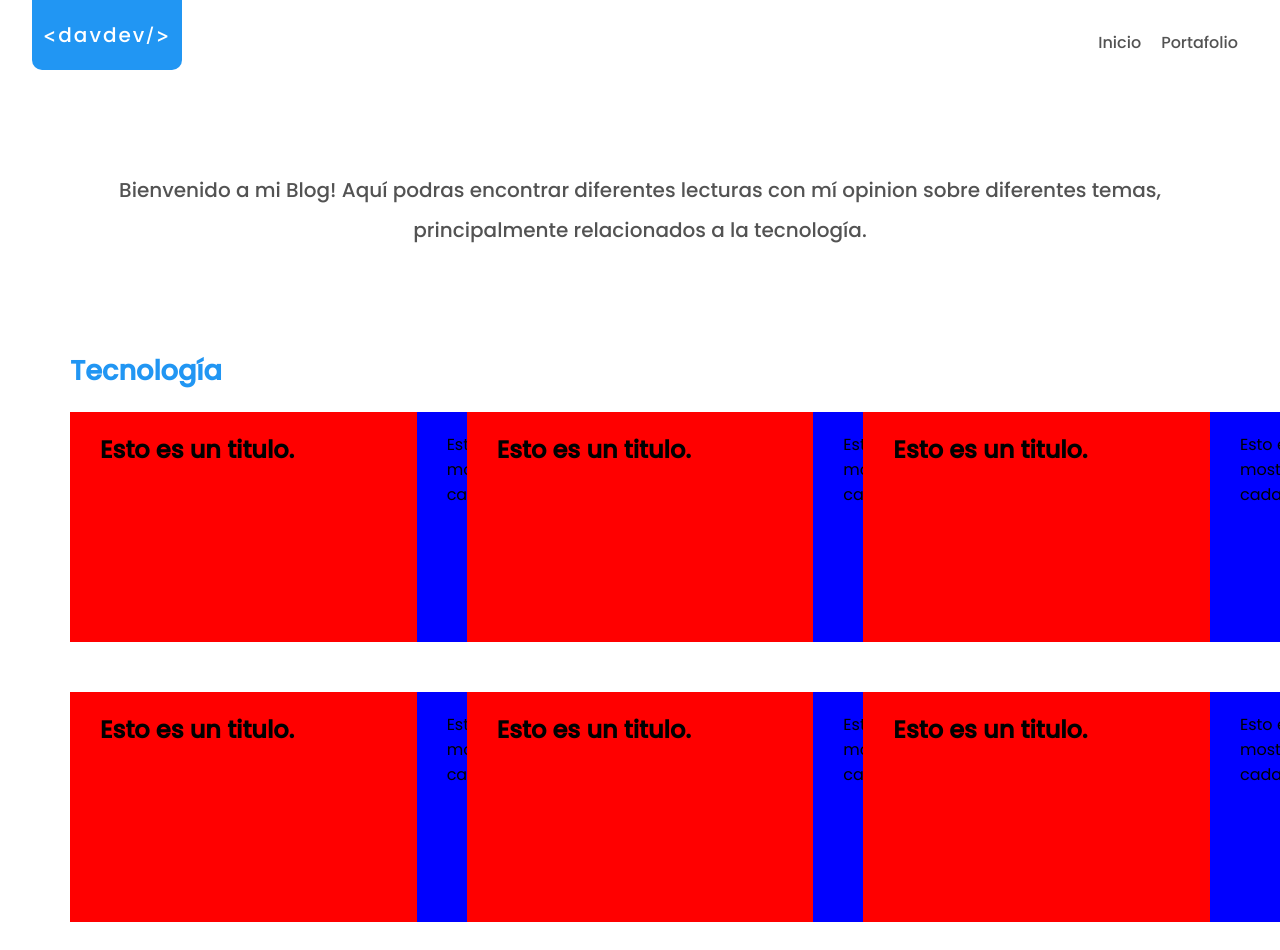
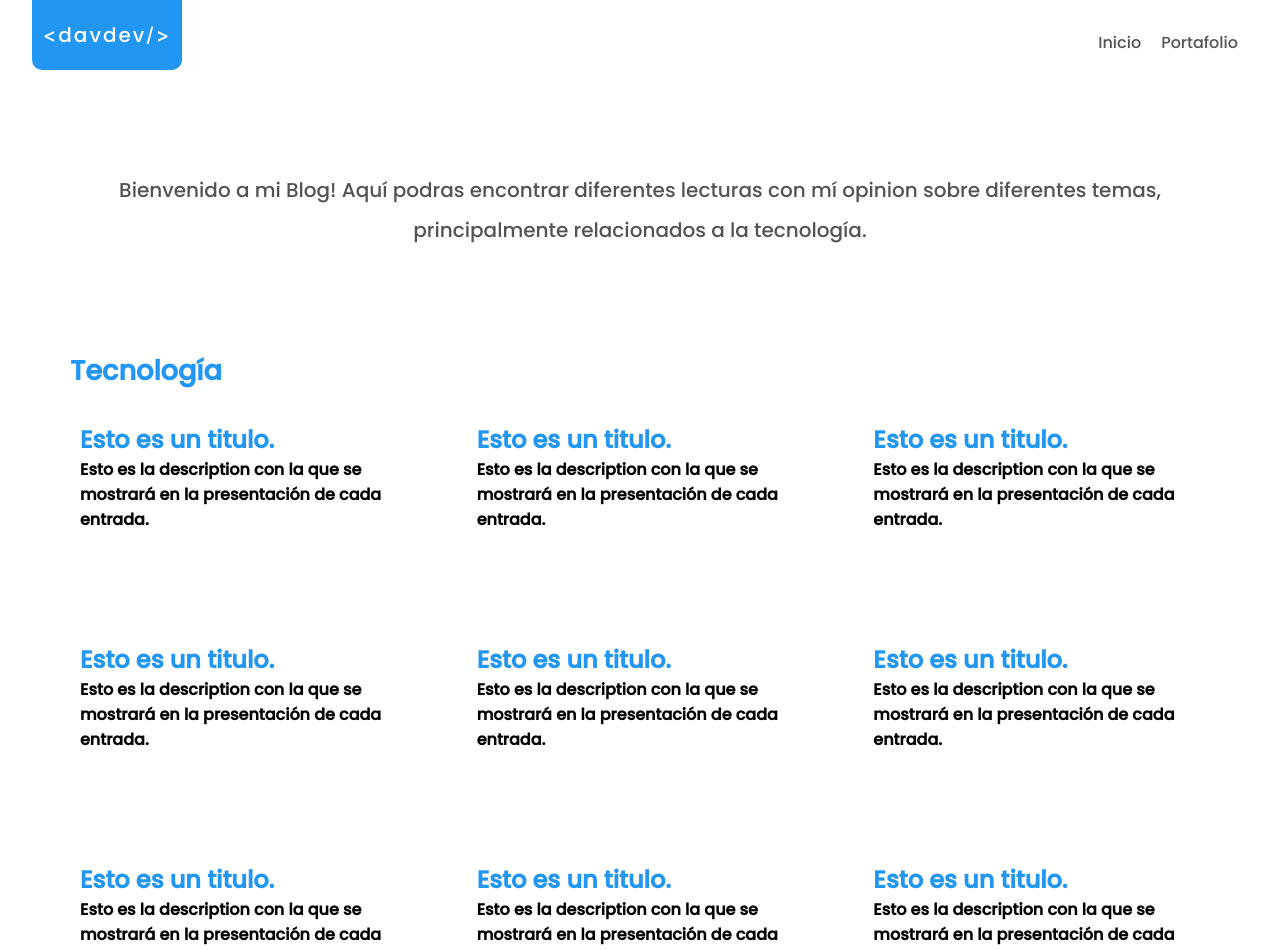
Before and after one commit to jonathangg03/portfolio-blog, a Next.js app: page /blog in a window 1280 px wide. Shown: the top 950 px of the page. Built offline with nearby package versions, Linux system fonts and the light colour scheme.

Commit message:
Add: Entry animation

```diff
--- a/components/EntriesList/index.js
+++ b/components/EntriesList/index.js
@@ -8,7 +8,11 @@ const EntriesList = ({ entries }) => {
             return (
               <li className="entry">
                 <h2>{entry.title}</h2>
-                <p>{entry.description}</p>
+                <p className="entry__description">{entry.description}</p>
+                <div className="line-animation top"></div>
+                <div className="line-animation left"></div>
+                <div className="line-animation right"></div>
+                <div className="line-animation bottom"></div>
               </li>
             )
           })
@@ -21,7 +25,11 @@ const EntriesList = ({ entries }) => {
             return (
               <li className="entry">
                 <h2>{entry.title}</h2>
-                <p>{entry.description}</p>
+                <p className="entry__description">{entry.description}</p>
+                <div className="line-animation top"></div>
+                <div className="line-animation left"></div>
+                <div className="line-animation right"></div>
+                <div className="line-animation bottom"></div>
               </li>
             )
           })
@@ -34,7 +42,11 @@ const EntriesList = ({ entries }) => {
             return (
               <li className="entry">
                 <h2>{entry.title}</h2>
-                <p>{entry.description}</p>
+                <p className="entry__description">{entry.description}</p>
+                <div className="line-animation top"></div>
+                <div className="line-animation left"></div>
+                <div className="line-animation right"></div>
+                <div className="line-animation bottom"></div>
               </li>
             )
           })
--- a/styles/entries.scss
+++ b/styles/entries.scss
@@ -4,43 +4,31 @@
   list-style: none;
   font-family: $fontFamilyMain;
   grid-template-columns: 1fr 1fr 1fr;
-  grid-auto-rows: 230px;
+  grid-auto-rows: 170px;
   margin-bottom: 60px;
 }
 
 .entry {
-
+  overflow: hidden;
   height: 100%;
-  display: flex;
   position: relative;
+  padding: 10px;
 }
 
+
 .entry h2 {
-  background-color: red;
-  padding: 20px 30px;
-  height: 100%;
-  width: 100%;
-  display: block;
+  color: $colorMain;
+  transition: .6s;
+}
+
+.entry__description {
+  font-weight: 600;
 }
 
 .entry p {
-  background-color: blue;
-  height: 100%;
-  width: 100%;
-  display: block;
-  padding: 20px 30px;
-  position: absolute;
-  left: 100%;
+  transition: .6s;
 }
 
-.entry p::after {
-  content: 's';
-  width: 100%;
-  height: 100%;
-  border: 45px solid yellow;
-  position: relative;
-  left: 100%;
-}
 
 .entries-title {
   color: $colorMain;
@@ -49,3 +37,59 @@
   font-family: $fontFamilyMain;
   padding-bottom: 20px;
 }
+
+.line-animation {
+  width: 3px;
+  height: 3px;
+  position: absolute;
+  background-color: $colorMain;
+  border-radius: 99px;
+  transition: .6s;
+  opacity: 0;
+}
+
+.line-animation.top {
+  left: 0;
+  top: 0;
+}
+
+.line-animation.left {
+  left: 0;
+  bottom: 0;
+}
+
+.line-animation.right {
+  top: 0;
+  right: 0;
+}
+
+.line-animation.bottom {
+  bottom: 0;
+  right: 0;
+}
+
+.entry:hover .line-animation.top {
+  opacity: 1;
+  //good
+  width: 100%;
+}
+
+.entry:hover .line-animation.right {
+  opacity: 1;
+  height: 100%;
+}
+
+.entry:hover .line-animation.bottom {
+  opacity: 1;
+  width: 100%;
+}
+
+.entry:hover .line-animation.left {
+  //good
+  opacity: 1;
+  height: 100%;
+}
+
+.entry:hover h2 {
+  font-size: 1.9rem;
+}
```
